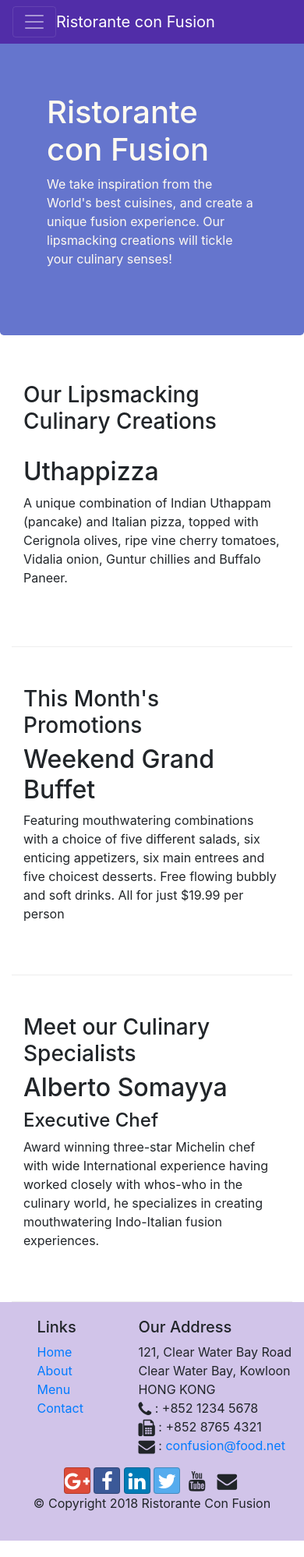
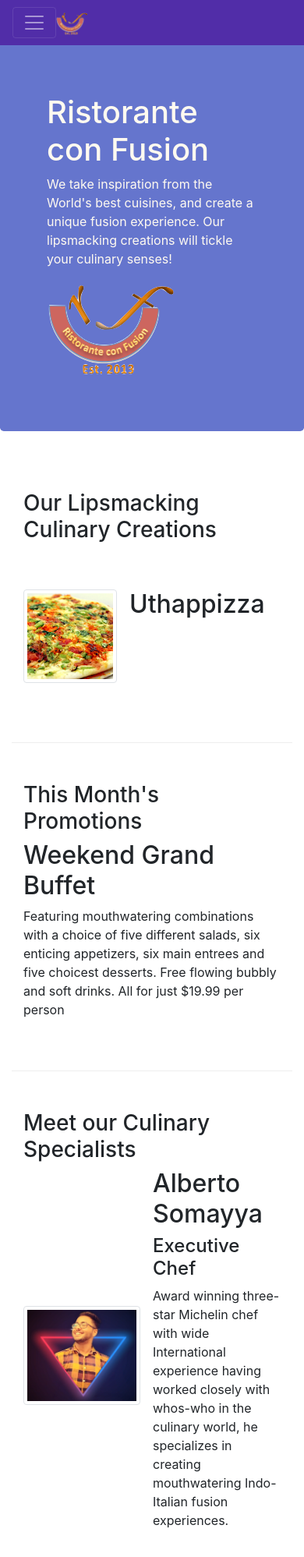
Before and after one commit to sahilmanchanda1999/FullStack-bootstrap, a website: page index.html in a window 390 px wide. Shown: the top 1997 px of the page at 78% size. Before the commit the page ends 1976 px from the top, so only its background shows below. Drawn offline with nearby package versions, Linux system fonts and the light colour scheme.

Commit message:
img and media

```diff
--- a/index.html
+++ b/index.html
@@ -25,7 +25,7 @@
                 <span class="navbar-toggler-icon"></span>
 
         </button>
-            <a class="navbar-brand mr-auto" href="#">Ristorante con Fusion </a>
+            <a class="navbar-brand mr-auto" href="#"><img src="img/logo.png" height="30" width="41"> </a>
             <div class="collapse navbar-collapse" id="Navbar">
                 <ul class="navbar-nav mr-auto">
                     <li class="nav-item active"> <a class="nav-link" href="#"><span class="fa fa-home fa-lg"></span> HOME</a></li>
@@ -43,11 +43,14 @@
     <header class="jumbotron">
         <div class="container">
             <div class="row row-header">
-                <div  class="col-12 col-sm-6">
+                <div  class="col-12 col-sm-8">
                     <h1>Ristorante con Fusion</h1>
                     <p>We take inspiration from the World's best cuisines, and create a unique fusion experience. Our lipsmacking creations will tickle your culinary senses!</p>
                 </div>
-                <div  class="col-12 col-sm">
+
+                <div class="col-12 col-sm align-self-center">
+                    <img src="img/logo.png" class="img-fluid">
+
                 </div>
             </div>
         </div>
@@ -59,9 +62,16 @@
                 <h3>Our Lipsmacking Culinary Creations</h3>
             </div>
             <div class="col col-sm  order-sm-first col-md">
-                <h2>Uthappizza</h2>
-                <p>A unique combination of Indian Uthappam (pancake) and Italian pizza, topped with Cerignola olives, ripe vine cherry tomatoes, Vidalia onion, Guntur chillies and Buffalo Paneer.</p>
-            </div>
+               <div class="media">
+                <img class="d-flex mr-3 img-thumbnail align-self-center" src="img/uthappizza.png" alt="Uthappizza">
+
+                <div class="media-body">
+
+                    <h2 class="mt-0">Uthappizza</h2>
+                    <p class="d-none d-sm-block">A unique combination of Indian Uthappam (pancake) and Italian pizza, topped with Cerignola olives, ripe vine cherry tomatoes, Vidalia onion, Guntur chillies and Buffalo Paneer.</p>
+                </div>
+               </div>
+                </div>
         </div>
 
 
@@ -80,10 +90,17 @@
                 <h3>Meet our Culinary Specialists</h3>
             </div>
             <div class="col col-sm order-sm-first  col-md">
-                <h2>Alberto Somayya</h2>
-                <h4>Executive Chef</h4>
-                <p>Award winning three-star Michelin chef with wide International experience having worked closely with whos-who in the culinary world, he specializes in creating mouthwatering Indo-Italian fusion experiences. </p>
-            </div>
+                <div class="media">
+                    <img class="d-flex mr-3 img-thumbnail align-self-center"
+                        src="img/alberto.png" alt="alberto" height="300" width="150" >
+                    <div class="media-body">
+                        <h2 class="mt-0">Alberto Somayya</h2>
+                        <h4>Executive Chef</h4>
+                        <p>Award winning three-star Michelin chef with wide International experience having worked closely with whos-who in the culinary world, he specializes in creating mouthwatering Indo-Italian fusion experiences. </p>
+
+                    </div>
+                </div>
+                </div>
         </div>
     </div>
 
```
Also changed, not shown: aboutus.html (+6 -4 lines), contactus.html (+6 -3 lines), img/alberto.png (added), img/buffet.png (added), img/logo.png (added), img/uthappizza.png (added), 1 other file.
